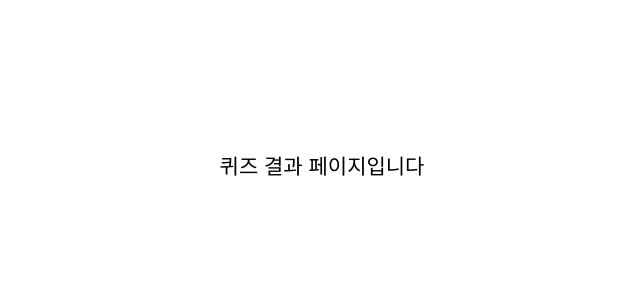
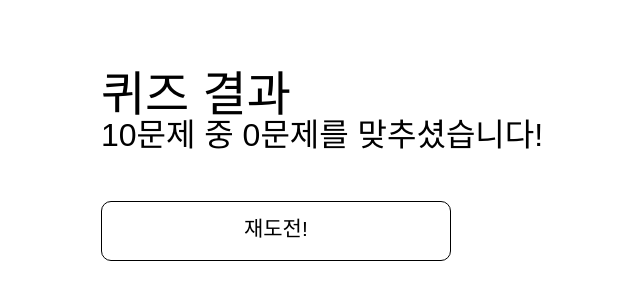
Before and after one commit to hyemimi/my-speed-quiz, a React (Create React App) app in the folder my-quiz/: page /result in a window 1280 px wide. Shown: the part 234-534 px from the top of the page, without its empty margins (318-958 px from the left). Built offline with nearby package versions, Linux system fonts and the light colour scheme.

Commit message:
feat : develop result page

```diff
--- a/my-quiz/src/routes/Pages/Result.tsx
+++ b/my-quiz/src/routes/Pages/Result.tsx
@@ -1,5 +1,24 @@
+import { useRecoilValue } from "recoil";
+import { CorrectState } from "../../atoms";
+import { Button } from "../../components/Quiz";
+import { useNavigate } from "react-router-dom";
+import styled from "styled-components";
 function Result() {
-  return <div>퀴즈 결과 페이지입니다</div>;
+  const correct = useRecoilValue(CorrectState);
+  const navigate = useNavigate();
+  return (
+    <Div>
+      <h1>퀴즈 결과</h1>
+      <h3>10문제 중 {correct}문제를 맞추셨습니다! </h3>
+      <Button onClick={() => navigate("/")}>재도전!</Button>
+    </Div>
+  );
 }
 
+const Div = styled.div`
+  justify-content: center;
+  align-items: center;
+  margin: 0 auto;
+`;
+
 export default Result;
```
